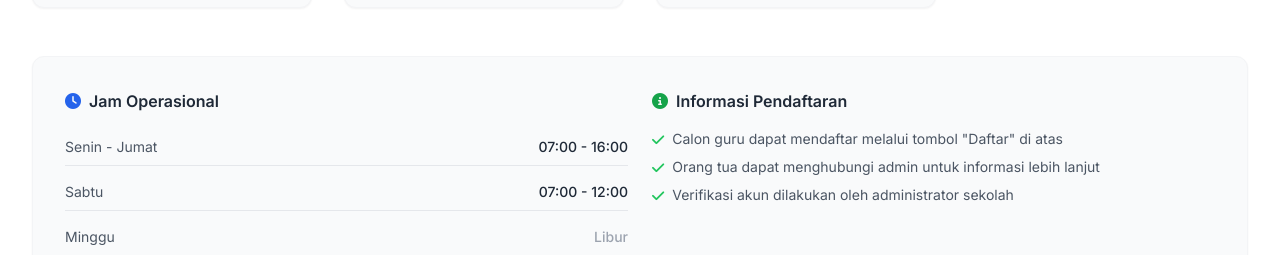
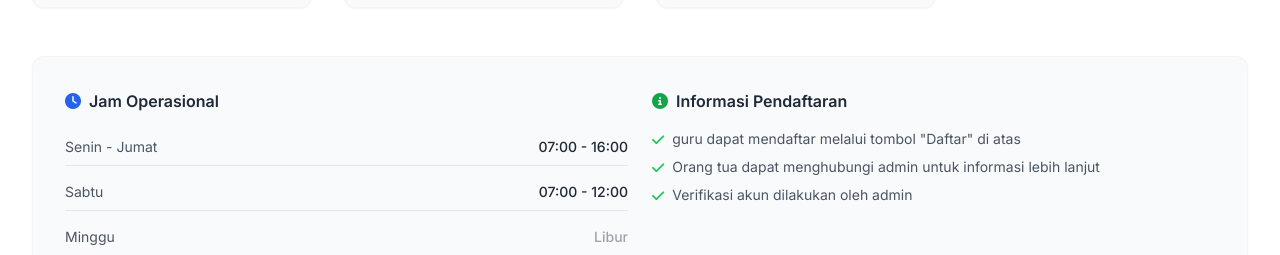
Before and after one commit to SDN139Lamanda/administrasikelas, a plain HTML site: page index.html in a window 1280 px wide. Shown: the part 1980-2235 px from the top of the page. Drawn offline with nearby package versions, Linux system fonts and the light colour scheme.

Commit message:
Update index.html

```diff
--- a/index.html
+++ b/index.html
@@ -243,7 +243,7 @@
                         <ul class="space-y-2 text-sm text-gray-600">
                             <li class="flex items-start">
                                 <i class="fas fa-check text-green-500 mr-2 mt-1"></i>
-                                <span>Calon guru dapat mendaftar melalui tombol "Daftar" di atas</span>
+                                <span>guru dapat mendaftar melalui tombol "Daftar" di atas</span>
                             </li>
                             <li class="flex items-start">
                                 <i class="fas fa-check text-green-500 mr-2 mt-1"></i>
@@ -251,7 +251,7 @@
                             </li>
                             <li class="flex items-start">
                                 <i class="fas fa-check text-green-500 mr-2 mt-1"></i>
-                                <span>Verifikasi akun dilakukan oleh administrator sekolah</span>
+                                <span>Verifikasi akun dilakukan oleh admin</span>
                             </li>
                         </ul>
                     </div>
```
